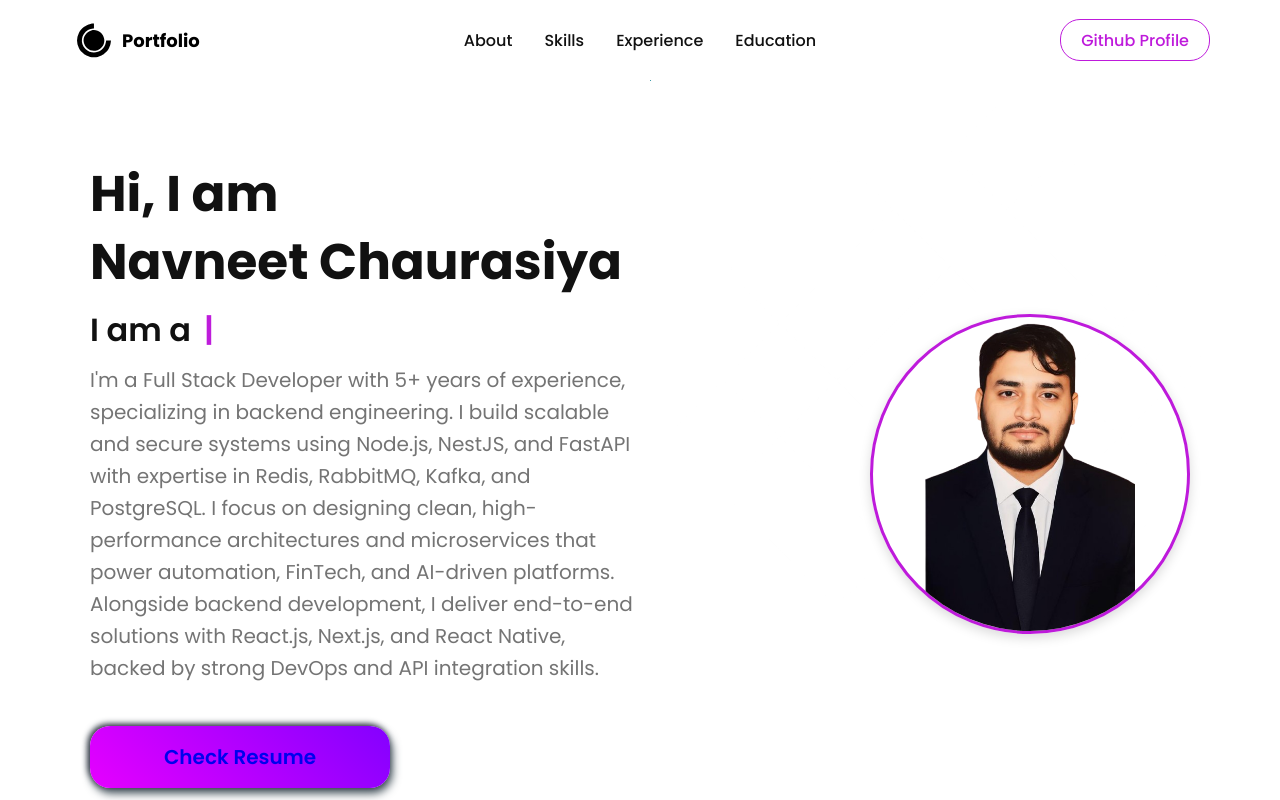
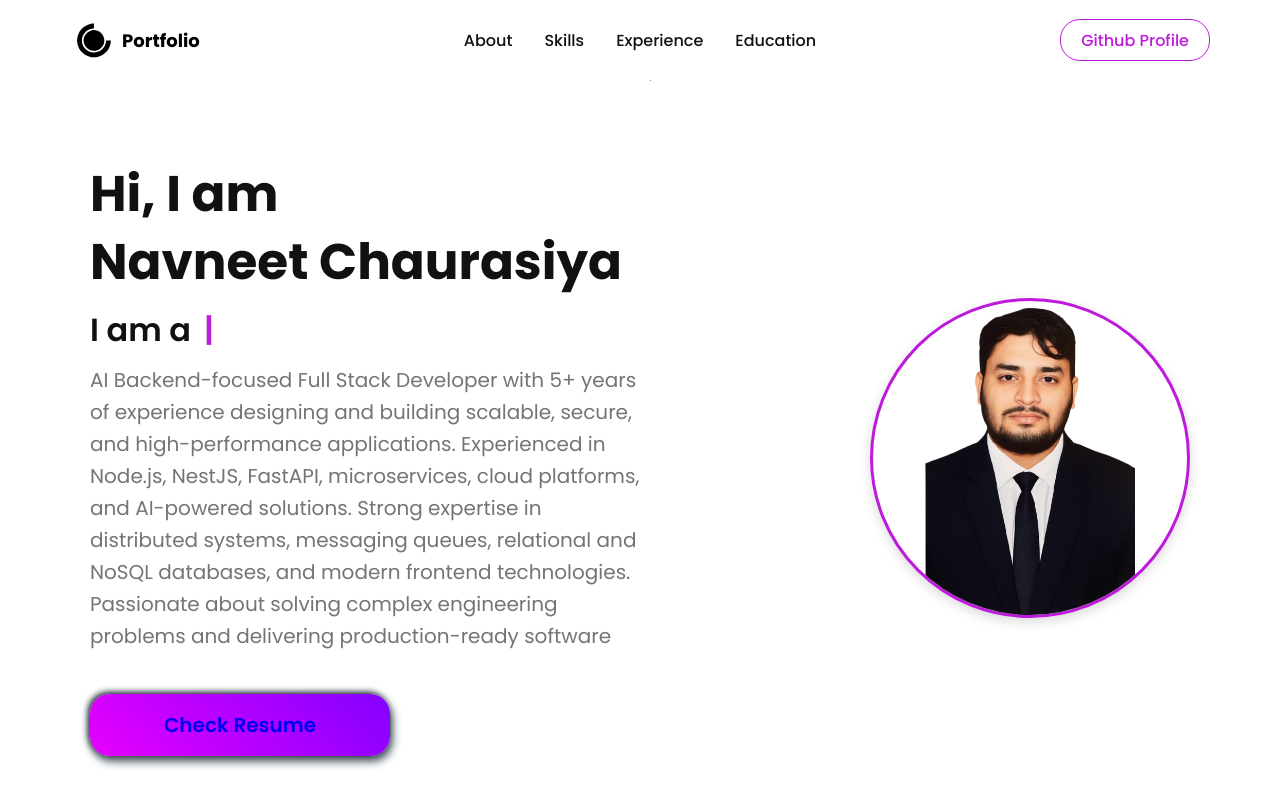
Before and after one commit to Navneetoo7/portfolio, a React (Create React App) app: page / in a window 1280 px wide. Shown: the top 800 px of the page. Built offline with nearby package versions, Linux system fonts and the light colour scheme.

Commit message:
head data

```diff
--- a/src/data/constants.js
+++ b/src/data/constants.js
@@ -6,9 +6,11 @@ export const Bio = {
     "Mobile App Developer",
     "Programmer",
   ],
-  description: `I'm a Full Stack Developer with 5+ years of experience, specializing in backend engineering. I build scalable and secure systems using Node.js, NestJS, and FastAPI with expertise in Redis, RabbitMQ, Kafka, and PostgreSQL.
-
-I focus on designing clean, high-performance architectures and microservices that power automation, FinTech, and AI-driven platforms. Alongside backend development, I deliver end-to-end solutions with React.js, Next.js, and React Native, backed by strong DevOps and API integration skills.`,
+  description: `AI Backend-focused Full Stack Developer with 5+ years of experience designing and building scalable, secure,
+and high-performance applications. Experienced in Node.js, NestJS, FastAPI, microservices, cloud platforms,
+and AI-powered solutions. Strong expertise in distributed systems, messaging queues, relational and NoSQL
+databases, and modern frontend technologies. Passionate about solving complex engineering problems and
+delivering production-ready software`,
   github: "https://github.com/Navneetoo7",
   resume:
     "https://drive.google.com/file/d/1j4Gjxj1V4z0JrL0QAXy1OJQs3jb5yj1c/view?usp=drivesdk",
```
